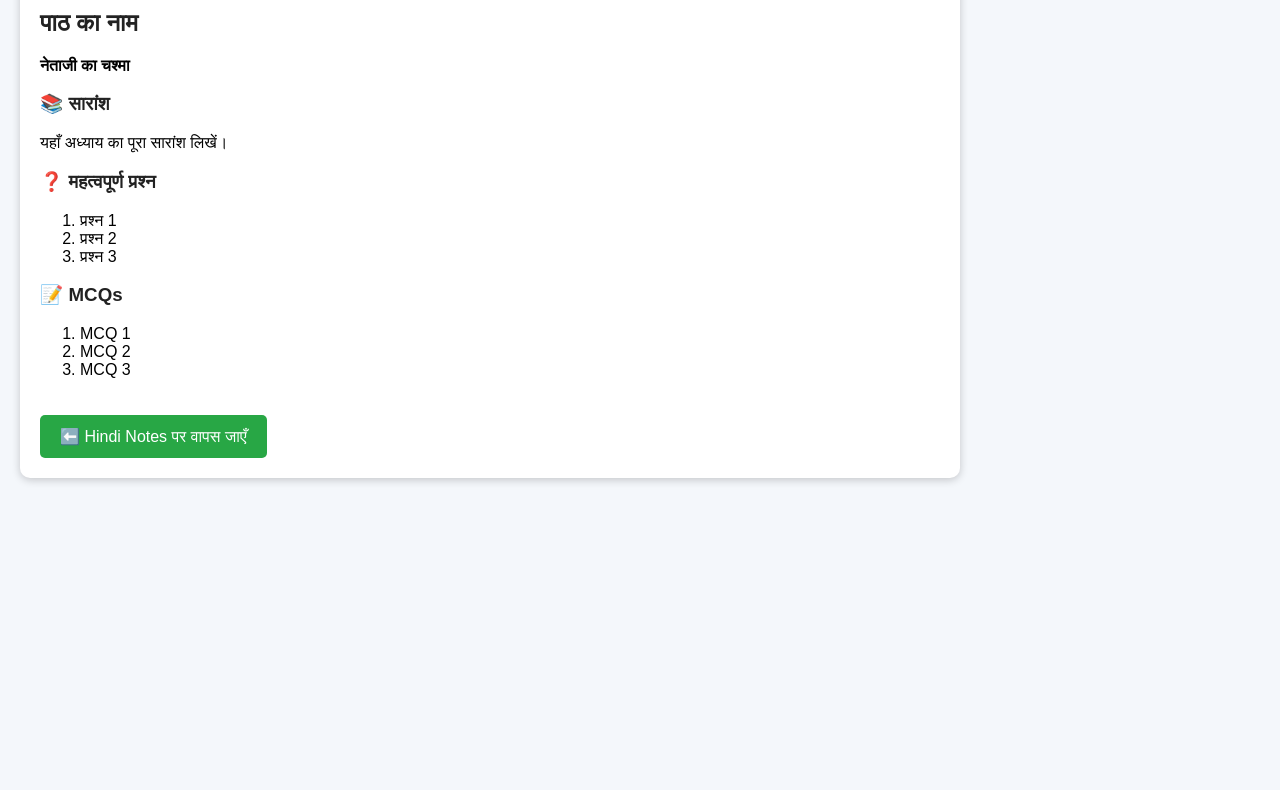
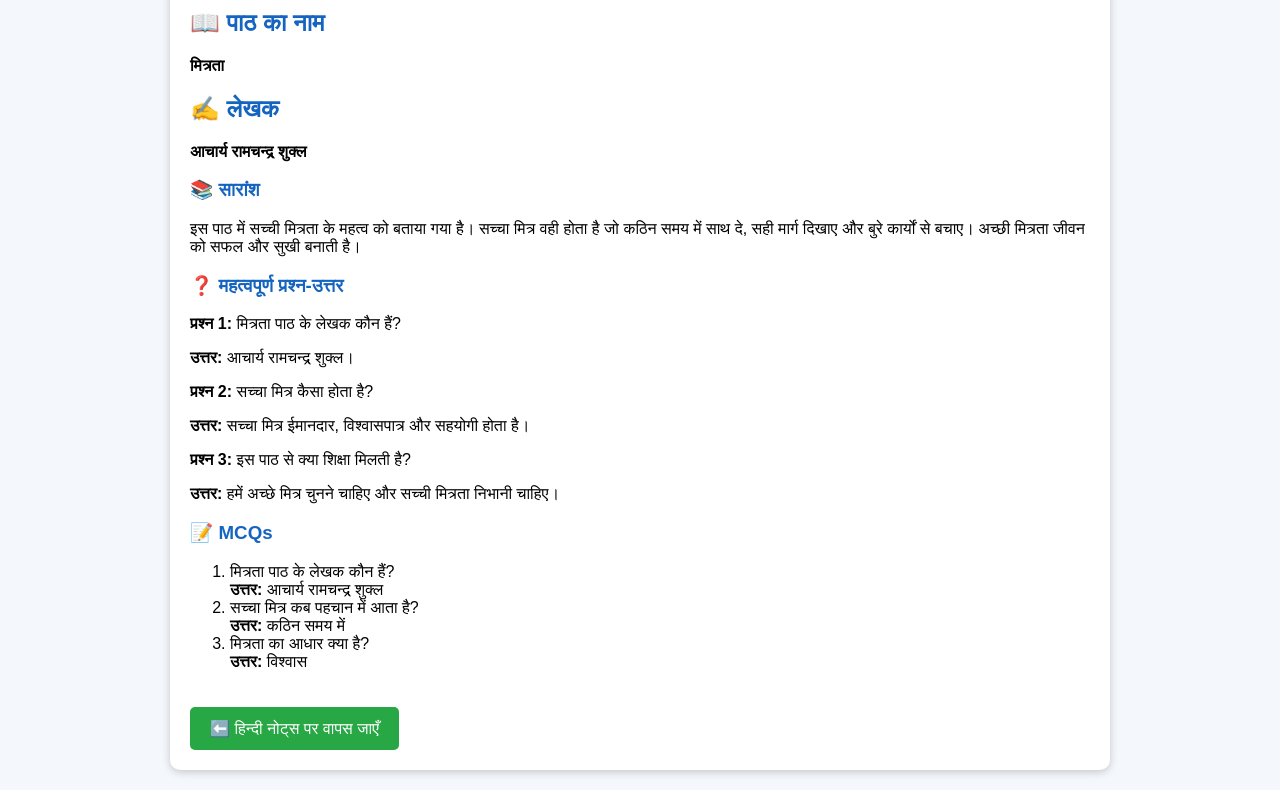
Before and after one commit to successnotesindia/Successnotes, a plain HTML site: page gadya1.html in a window 1280 px wide. Shown: the part 206-996 px from the top of the page. Before the commit the page ends 800 px from the top, so only its background shows below. Drawn offline with Linux system fonts and the light colour scheme.

Commit message:
Change chapter title and update content to 'मित्रता'
Updated the title and content of the chapter to reflect the theme of friendship. Added details about the author and the importance of true friendship.

```diff
--- a/gadya1.html
+++ b/gadya1.html
@@ -3,7 +3,7 @@
 <head>
 <meta charset="UTF-8">
 <meta name="viewport" content="width=device-width, initial-scale=1.0">
-<title>गद्य - Chapter 1</title>
+<title>गद्य 1 - मित्रता</title>
 
 <style>
 body{
@@ -11,23 +11,27 @@ body{
 font-family:Arial,sans-serif;
 background:#f4f7fb;
 }
+
 header{
 background:#1565c0;
 color:white;
 text-align:center;
 padding:20px;
 }
+
 .container{
 max-width:900px;
-    margin:20px;
+margin:20px auto;
 background:white;
 padding:20px;
 border-radius:10px;
 box-shadow:0 2px 8px rgba(0,0,0,.2);
 }
+
 h2,h3{
-    color:#222;
+color:#1565c0;
 }
+
 a{
 display:inline-block;
 padding:12px 20px;
@@ -43,35 +47,43 @@ a{
 <body>
 
 <header>
-<h1>📖 अध्याय 1 - गद्य</h1>
+<h1>📘 अध्याय 1 - मित्रता</h1>
 <p>UP Board Class 10 Hindi Notes</p>
 </header>
 
 <div class="container">
 
-<h2>पाठ का नाम</h2>
-<p><b>नेताजी का चश्मा</b></p>
+<h2>📖 पाठ का नाम</h2>
+<p><b>मित्रता</b></p>
+
+<h2>✍️ लेखक</h2>
+<p><b>आचार्य रामचन्द्र शुक्ल</b></p>
 
 <h3>📚 सारांश</h3>
 <p>
-यहाँ अध्याय का पूरा सारांश लिखें।
+इस पाठ में सच्ची मित्रता के महत्व को बताया गया है। सच्चा मित्र वही होता है जो कठिन समय में साथ दे, सही मार्ग दिखाए और बुरे कार्यों से बचाए। अच्छी मित्रता जीवन को सफल और सुखी बनाती है।
 </p>
 
-<h3>❓ महत्वपूर्ण प्रश्न</h3>
+<h3>❓ महत्वपूर्ण प्रश्न-उत्तर</h3>
+
+<p><b>प्रश्न 1:</b> मित्रता पाठ के लेखक कौन हैं?</p>
+<p><b>उत्तर:</b> आचार्य रामचन्द्र शुक्ल।</p>
+
+<p><b>प्रश्न 2:</b> सच्चा मित्र कैसा होता है?</p>
+<p><b>उत्तर:</b> सच्चा मित्र ईमानदार, विश्वासपात्र और सहयोगी होता है।</p>
+
+<p><b>प्रश्न 3:</b> इस पाठ से क्या शिक्षा मिलती है?</p>
+<p><b>उत्तर:</b> हमें अच्छे मित्र चुनने चाहिए और सच्ची मित्रता निभानी चाहिए।</p>
+
+<h3>📝 MCQs</h3>
+
 <ol>
-<li>प्रश्न 1</li>
-<li>प्रश्न 2</li>
-<li>प्रश्न 3</li>
+<li>मित्रता पाठ के लेखक कौन हैं?<br><b>उत्तर:</b> आचार्य रामचन्द्र शुक्ल</li>
+<li>सच्चा मित्र कब पहचान में आता है?<br><b>उत्तर:</b> कठिन समय में</li>
+<li>मित्रता का आधार क्या है?<br><b>उत्तर:</b> विश्वास</li>
 </ol>
 
-<h3>📝 MCQs</h3>
-<ol>
-<li>MCQ 1</li>
-<li>MCQ 2</li>
-<li>MCQ 3</li>
-</ol>
-
-<a href="hindi10.html">⬅️ Hindi Notes पर वापस जाएँ</a>
+<a href="hindi10.html">⬅️ हिन्दी नोट्स पर वापस जाएँ</a>
 
 </div>
 
```
Lines whose indentation alone changed are shown as unchanged.
